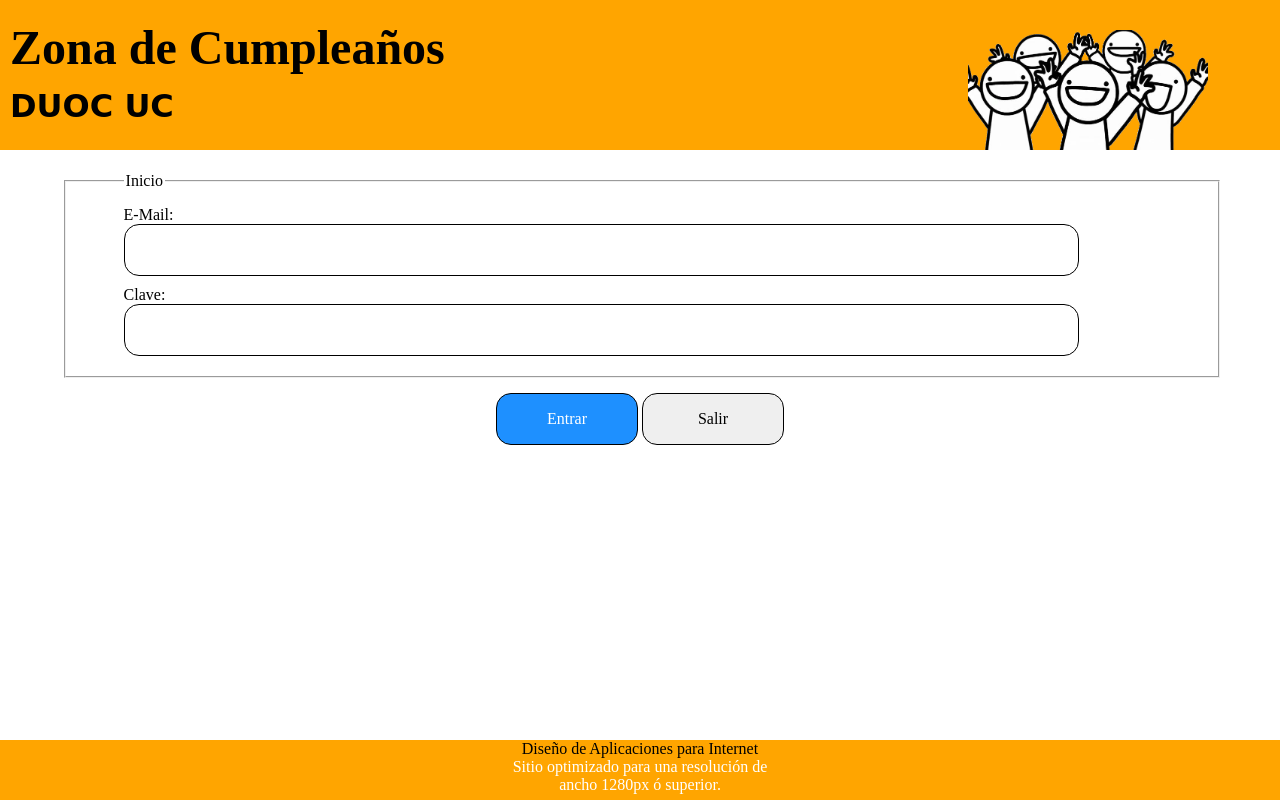
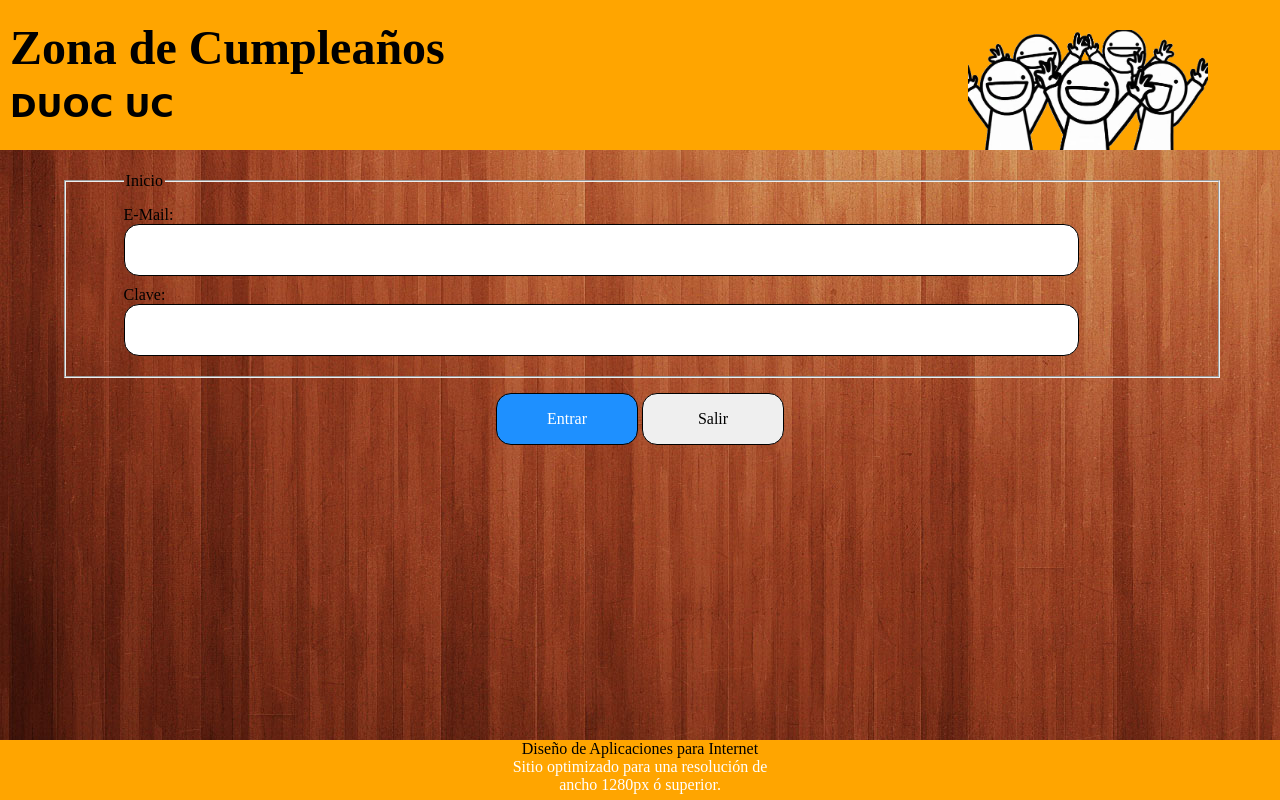
Before and after one commit to orove/birthdayzone, a PHP site: page / in a window 1280 px wide. Run offline with PHP 8.4, Linux system fonts and the light colour scheme; grey boxes are pictures that could not be loaded.

Commit message:
REQ-017: Colocar una imagen de fondo en el área de contenido Juan Rivera

```diff
--- a/css/estilo-320-480.css
+++ b/css/estilo-320-480.css
@@ -105,6 +105,10 @@ input {
 
 /* SECTION LOGIN */
 
+#contenido{
+    background: url(../img/fondo.jpg);
+}
+
 #login {
 	min-height:200px;
 	text-align:center;
```
Also changed, not shown: img/fondo.jpg (added).
